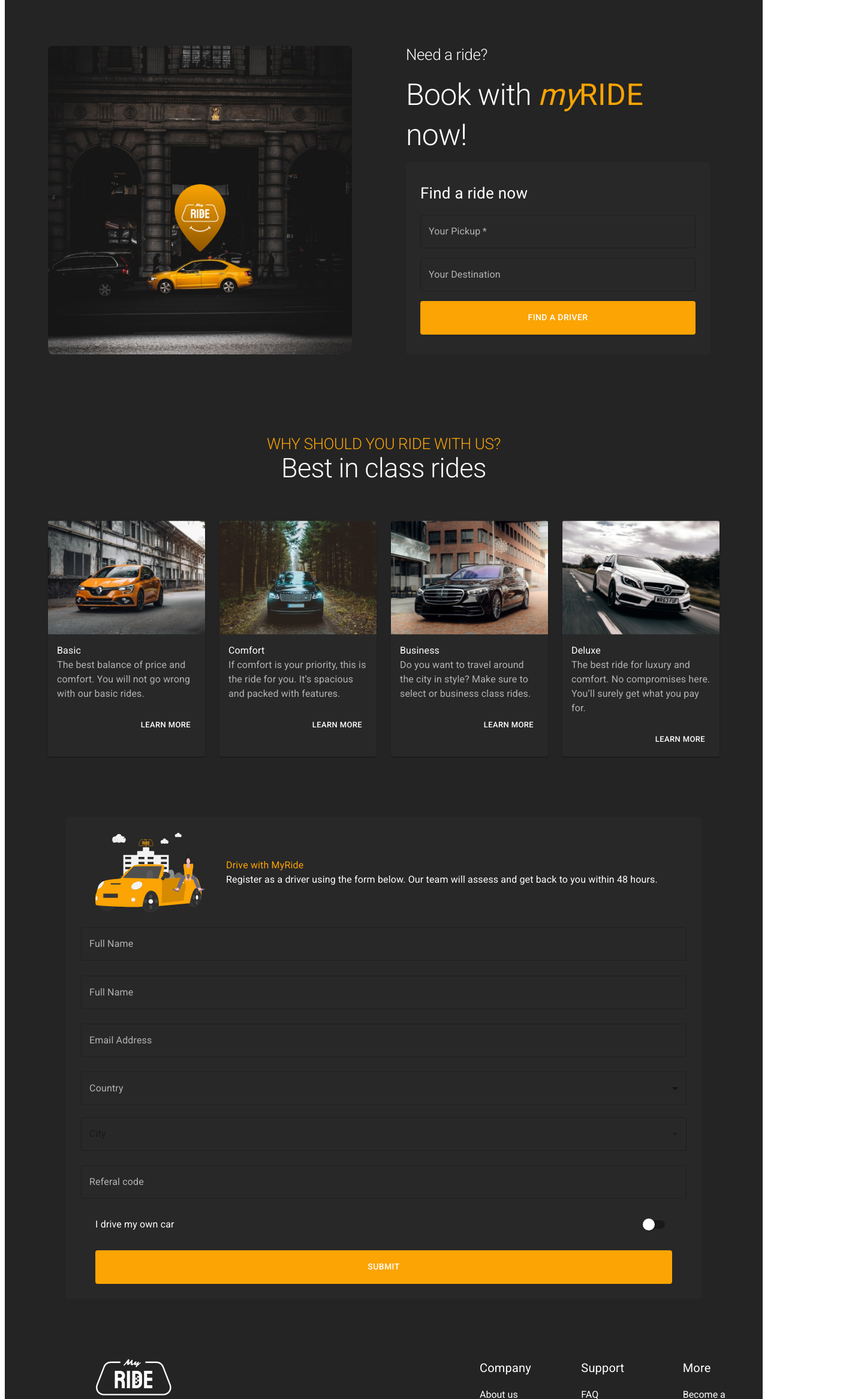
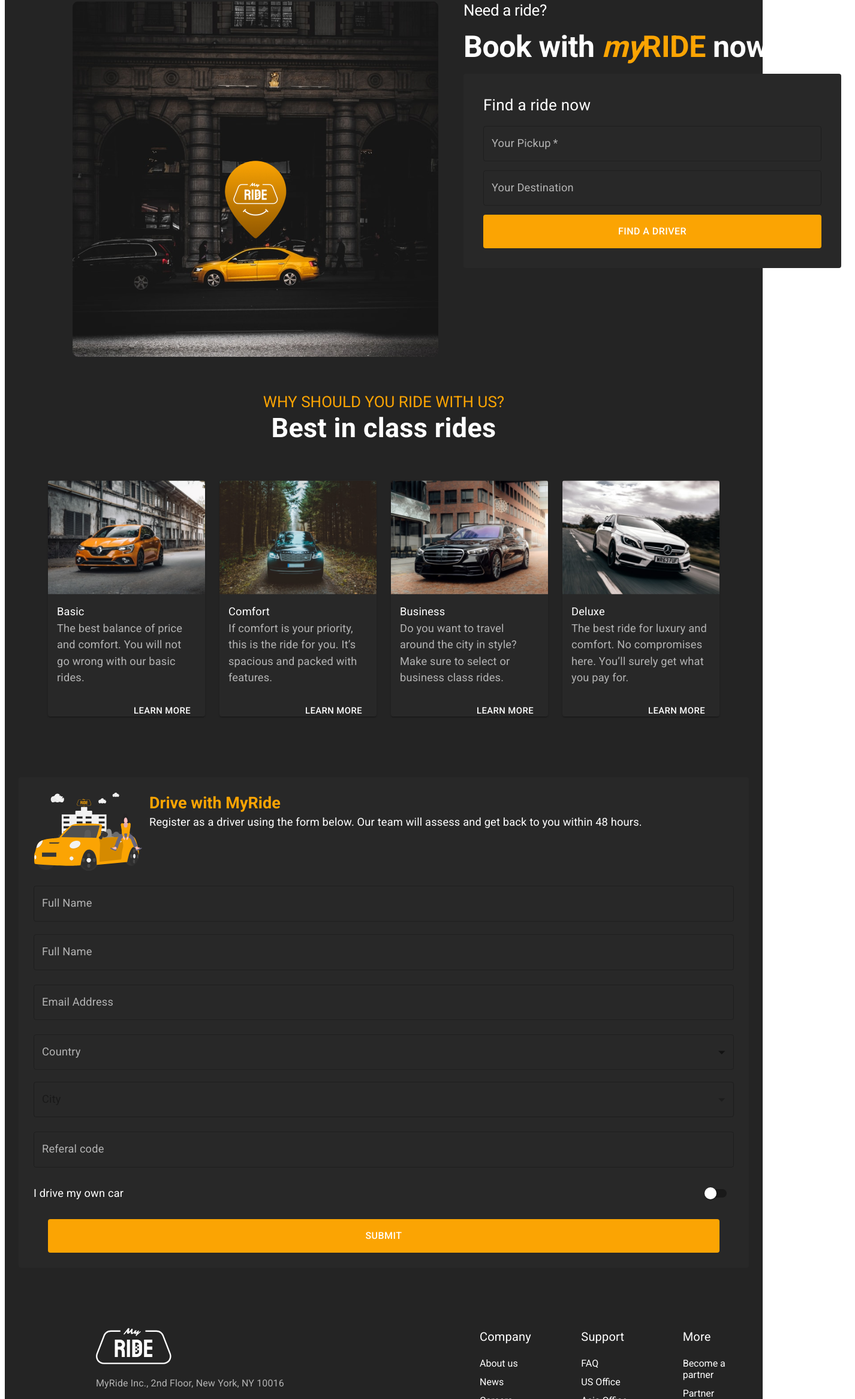
Before and after one commit to marcorezon/Compass-PB---Projeto-3, a React (Vite) app: page /home in a window 1280 px wide. Shown: the part 353-2686 px from the top of the page at 60% size, 1426 px wide, since content can reach past the window. Built offline with nearby package versions, Linux system fonts and the light colour scheme.

Commit message:
Added Mui styled components

```diff
--- a/src/pages/home.tsx
+++ b/src/pages/home.tsx
@@ -32,24 +32,12 @@
                 textAlign: 'center'
             }}>
 
-            <Typography
-                variant="h1"
-                component="h2"
-                sx={{
-                    color: 'text.primary',
-                    fontSize: "26px"
-                }}
-            >WHY SHOULD YOU RIDE WITH US?
+            <Typography variant="h3" component="h3">
+                WHY SHOULD YOU RIDE WITH US?
             </Typography>
 
-            <Typography
-                variant="h1"
-                component="h2"
-                sx={{
-                    color: 'primary.main',
-                    fontSize: "45px"
-                }}
-            >Best in class rides
+            <Typography variant="h4" component="h4">
+                Best in class rides
             </Typography>
 
             <ClassRideCards />
--- a/src/shared/Themes/standardTheme.ts
+++ b/src/shared/Themes/standardTheme.ts
@@ -22,4 +22,32 @@
             secondary: '#B3B3B3',
         },
     },
+    typography: {
+        fontSize: 16,
+        h1: {
+            fontSize: 26,
+            fontWeight: 400,
+            color: "#FFFFFF"
+        },
+        h2: {
+            fontSize: '50px',
+            fontWeight: 700,
+            color: '#FFFFFF'
+        },
+        h3: {
+            fontSize: 26,
+            fontWeight: 400,
+            color: "#FBA403"
+        },
+        h4: {
+            fontSize: "45px",
+            fontWeight: 700,
+            color: '#FFFFFF'
+        },
+        h5:  {
+            fontSize: 27,
+            fontWeight: 700,
+            color: "#FBA403"
+        }
+    }
   });
--- a/src/shared/components/FormattedSelect.tsx
+++ b/src/shared/components/FormattedSelect.tsx
@@ -1,7 +1,7 @@
 import { Box, FormControl, InputLabel, MenuItem, NativeSelect, Select, SelectChangeEvent } from "@mui/material";
 import countriesData from "./../../../utils/countries-and-cities";
 import { useState } from "react";
-
+import { ColumnContainer } from "./customComponents";
 export const FormattedSelect = () => {
 
     const countries = Object.keys(countriesData);
@@ -17,12 +17,11 @@
     }
 
     return (
-        <Box sx={{ display: 'flex', flexDirection: 'column', m: '0', p:'0', gap: '20px'}}>
-
+        <ColumnContainer gap='20px' sx={{alignItems: 'center'}}>
             <FormControl fullWidth>
-                <InputLabel id="demo-simple-select-label">Country</InputLabel>
+                <InputLabel id="contry-select-label">Country</InputLabel>
                 <Select
-
+                    name="country"
                     labelId="Country"
                     id="selectCountry"
                     value={country}
@@ -30,7 +29,6 @@
                     onChange={handleSelectCountry}
                 >
                     {countries.map( (country) => {
-                        console.log(country)
                         return (
                             <MenuItem key={country} value={country}>{country}</MenuItem>
                         );
@@ -40,8 +38,9 @@
             </FormControl>
 
             <FormControl disabled={country === ''} fullWidth>
-                <InputLabel id="demo-simple-select-label">City</InputLabel>
+                <InputLabel id="city-select-label">City</InputLabel>
                 <Select
+                    name="city"
                     labelId="City"
                     id="selectCity"
                     value={city}
@@ -56,6 +55,7 @@
 
                 </Select>
             </FormControl>
-        </Box>
+        </ColumnContainer>
+
     );
 }
--- a/src/shared/components/FormattedTextField.tsx
+++ b/src/shared/components/FormattedTextField.tsx
@@ -5,6 +5,7 @@
         <TextField
             variant="outlined"
             sx={{
+                color: "primary.light",
                 maxWidth: {iWidth},
                 height: '57px',
             }}
--- a/src/shared/components/classRideCard.tsx
+++ b/src/shared/components/classRideCard.tsx
@@ -6,22 +6,26 @@
         {
             label: "Basic",
             content: "The best balance of price and comfort. You will not go wrong with our basic rides.",
-            image: "./../../public/card images/card image.png"
+            image: "./../../public/card images/card image.png",
+            alt: "Basic class car"
         },
         {
             label: "Comfort",
             content: "If comfort is your priority, this is the ride for you. It’s spacious and packed with features.",
-            image: "./../../public/card images/card image-1.png"
+            image: "./../../public/card images/card image-1.png",
+            alt: "Comfort class car"
         },
         {
             label: "Business",
             content: "Do you want to travel around the city in style? Make sure to select or business class rides.",
-            image: "./../../public/card images/card image-2.png"
+            image: "./../../public/card images/card image-2.png",
+            alt: "Business class car"
         },
         {
             label: "Deluxe",
             content: "The best ride for luxury and comfort. No compromises here. You’ll surely get what you pay for.",
-            image: "./../../public/card images/card image-3.png"
+            image: "./../../public/card images/card image-3.png",
+            alt: "Deluxe class car"
         },
     ];
 
@@ -37,7 +41,7 @@
             }}
         >
             {classRides.map((object) => (
-                <Card
+                <Card  key={object.label}
                     sx={{
                         width: '307px',
                         height: '394px',
@@ -46,6 +50,8 @@
                     <CardMedia
                         sx={{ height: 190 }}
                         component="img"
+                        alt={object.alt}
+                        src="car"
                         image={object.image}
                     />
                     <CardContent sx={{p: '15px'}}>
--- /dev/null
+++ b/src/shared/components/customComponents.tsx
@@ -0,0 +1,32 @@
+import { Box, styled } from "@mui/material";
+
+
+export const InlineContainer = styled(Box) ({
+    display: 'flex',
+    flexDirection: 'row',
+    width: '100%',
+    height: '100%',
+    margin: '0',
+    p: '0',
+});
+
+export const ColumnContainer =  styled(Box) ({
+    display: 'flex',
+    flexDirection: 'column',
+    width: '100%',
+    height: '100%',
+    flexWrap: 'wrap',
+    margin: '0',
+    p: '0',
+});
+
+export const Img = styled('img') ({
+    width: '100%',
+    height: '100%',
+    margin: '0',
+    p: '0',
+});
+
+export const Span = styled('span') ({
+
+});
--- a/src/shared/components/footer.tsx
+++ b/src/shared/components/footer.tsx
@@ -1,4 +1,4 @@
-import { Button, Container, Link, Typography } from "@mui/material";
+import { Box, Container, Link, Typography, createTheme } from "@mui/material";
 import facebookLogo from "./../../../public/footer/Facebook.svg";
 import instagramLogo from "./../../../public/footer/Instagram.svg";
 import twitterLogo from "./../../../public/footer/Twitter.svg";
@@ -8,76 +8,50 @@
     {
         identifier: "Company",
         links: ['About us', 'News', 'Careers', 'How we work'],
-        relativeAnchor: []
     },
     {
         identifier: "Support",
         links: ['FAQ', 'US Office', 'Asia Office', 'Help Center'],
-        relativeAnchor: []
     },
     {
         identifier: "More",
         links: ['Become a partner', 'Partner Support', 'Mobile app links'],
-        relativeAnchor: []
     }
 ]
 
-const footerTextTheme = {mb: '8px', color: "primary.main", fontSize: "20px"};
-const footerLinkTheme = {p: '0', color: "primary.main", textTransform :"none", fontSize: '16px'};
-const footerLocation = {color: 'text.secondary', fontSize: '16px', fontWeight: '400'};
-const footerTheme = {
-    display: 'inline-flex',
-    py: '40px',
-    mx: '80px',
-    gap: '80px',
-    width: '100%'
-}
+const footerLinkTheme = { p: '0', color: "primary.main", textTransform: "none", fontSize: '16px' };
+const sectionLink = { display: 'flex', flexDirection: 'column', alignItems: 'flex-start', gap: '12px' }
 
 export const Footer = () => {
     return (
-        <Container sx={{...footerTheme}}>
-            <Container
-                sx={{
-                    display: 'flex',
-                    flexDirection: 'column',
-                    gap: "16px"
-                }}>
+        <Container sx={{ display: 'inline-flex', py: '40px', mx: '80px', gap: '80px', width: '100%' }}>
+            <Container sx={{ display: 'flex', flexDirection: 'column', gap: "16px" }}>
+                <Box>
+                    <img src={whiteLogo} alt="blank logo" />
+                </Box>
 
-                <div>
-                    <img src={whiteLogo} alt="blank logo"/>
-                </div>
-
-                <Typography sx={{...footerLocation}}>
+                <Typography sx={{ color: 'text.secondary', fontSize: '16px', fontWeight: '400' }}>
                     MyRide Inc., 2nd Floor, New York, NY 10016
                 </Typography>
 
-                <Container sx={{display: 'flex', p: '0px', gap: "16px"}}>
-                    <img src={facebookLogo} alt="facebook logo"/>
-                    <img src={instagramLogo} alt="instagram logo"/>
-                    <img src={twitterLogo} alt="twitter logo"/>
+                <Container sx={{ display: 'flex', p: '0px', gap: "16px" }}>
+                    <img src={facebookLogo} alt="facebook logo" />
+                    <img src={instagramLogo} alt="instagram logo" />
+                    <img src={twitterLogo} alt="twitter logo" />
                 </Container>
 
             </Container>
-            <Container sx={{display: 'inline-flex', gap: '20px'}}>
-                {footerData.map( (linkSection) => {
-                    return(
-                        <Container
-                            sx={{
-                                display: 'flex',
-                                flexDirection:'column',
-                                alignItems: 'flex-start',
-                                gap: '12px'
-                            }}>
-                            <Typography sx={{...footerTextTheme}}>{linkSection.identifier}</Typography>
 
-                            {linkSection.links.map( (link) => {
-                                return (
-                                    <Link href="#" underline="none" sx={{...footerLinkTheme}}>{link}</Link>
-                                );
-                            })}
+            <Container sx={{ display: 'inline-flex', gap: '20px' }}>
+                {footerData.map((linkSection) => {
+                    return (
+                        <Container key={linkSection.identifier} sx={{ ...sectionLink }}>
+                            <Typography sx={{ mb: '8px', color: "primary.main", fontSize: "20px" }}>
+                                {linkSection.identifier}
+                            </Typography>
+                            { linkSection.links.map((link) => {return (<Link key={link} href="#" underline="none" sx={{ ...footerLinkTheme }}> {link} </Link>);} ) }
                         </Container>
-                    );
-                })}
+                    );})}
             </Container>
         </Container>
     );
--- a/src/shared/components/getARide.tsx
+++ b/src/shared/components/getARide.tsx
@@ -3,93 +3,35 @@
 
 import Magnifier from "./../../../public/magnifier.svg";
 import RideImage from "./../../../public/homeImages/ride.png";
+import { InlineContainer, ColumnContainer, Img, Span } from "./customComponents";
 
 export const GetARide = () => {
     return (
-        <Container
-            sx={{
-                width: '100%',
-                overflow: 'hidden',
-                my: '74px',
-                px: '89px',
-                display: 'inline-flex',
-                gap: '42px'
-            }}>
+        <InlineContainer alignContent='center' my = '74px' px = '89px' gap = '42px'>
+            <Img src={RideImage} alt="taxi image" sx={{maxHeight:'593px', maxWidth: '610px'}}/>
 
-            <Container>
-                <Typography
-                    sx={{ maxHeight: '593px', maxWidth: '610px', width: '100%', height: '100%' }}
-                    component="img"
-                    src={RideImage}
-                    alt="taxi image"
-                />
-            </Container>
+            <ColumnContainer gap = '15px'>
+                <Typography variant='h1' component='h1'>
+                        Need a ride?
+                    </Typography>
 
-            <Container
-                sx={{
-                    maxWidth: '610px',
-                    display: 'flex',
-                    flexDirection: 'column',
-                    m: '0px',
-                    p: '0px',
-                    gap: '15px',
-                    justifyContent: 'center'
-                    }}
-            >
-                <Typography
-                    sx={{
-                        fontSize: '26px',
-                        color: 'primary.main'
-                    }}
-                    variant="h1"
-                    component='h2'
-                >Need a ride?
-                </Typography>
+                    <Typography variant='h2' component="h2">
+                        Book with <Span sx={{color: 'text.primary'}}><i>my</i>RIDE</Span> now!
+                    </Typography>
 
-                <Typography
-                    sx={{fontSize: '50px', color: 'primary.main'}}
-                    variant="h1"
-                    component='h2'
-                >   Book with <Typography component="span" sx={{fontSize: '50px', color: 'text.primary'}}><i>my</i>RIDE</Typography> now!
-                </Typography>
+                    <ColumnContainer justifySelf = 'center' maxWidth = '610px' gap = '15px' padding="33px" bgcolor= 'background.paper' borderRadius = '4px'>
+                        <Typography sx={{fontSize: '26px', color: 'primary.main'}}>
+                            Find a ride now
+                        </Typography>
 
-                <Container
-                    sx={{
-                        maxWidth: '610px',
-                        display: 'flex',
-                        flexDirection: 'column',
-                        gap: '16px',
-                        bgcolor: 'background.paper',
-                        m: '0',
-                        p: '33px',
-                        borderRadius: '4px'
-                    }}
-                >
-                    <Typography
-                        sx={{
-                            fontSize: '26px',
-                            color: 'primary.main'
-                        }}
-                    >Find a ride now
-                    </Typography>
-                    <TextField
-                        required
-                        label="Your Pickup"
-                        placeholder=""
-                    />
+                        <TextField name="pickup" required label="Your Pickup" placeholder=""/>
 
-                    <TextField
-                        label="Your Destination"
-                    />
+                        <TextField name="destination" label="Your Destination"/>
 
-                    <FormattedButton
-                        text="FIND A DRIVER"
-                        max="544px"
-                    />
-
-                </Container>
-            </Container>
-        </Container>
+                        <FormattedButton text="FIND A DRIVER" max="544px"/>
+                    </ColumnContainer>
+            </ColumnContainer>
+        </InlineContainer>
     );
 
 }
--- a/src/shared/components/register.tsx
+++ b/src/shared/components/register.tsx
@@ -1,9 +1,12 @@
-import { Box, Container, FormControl, FormControlLabel, FormLabel, Radio, RadioGroup, Switch, TextField, Typography } from "@mui/material";
+import { Container, FormControl, FormControlLabel, FormLabel, Radio, RadioGroup, Switch, TextField, Typography } from "@mui/material";
 import FormImage from "./../../../public/Popup image.svg";
 import { FormattedTextField } from "./FormattedTextField";
 import { useState } from "react";
 import { FormattedButton } from "./FomatedButton";
 import { FormattedSelect } from "./FormattedSelect";
+
+import { InlineContainer, ColumnContainer, Img } from "./customComponents";
+
 const radioData = [
     {
         radioValue: 'sedan',
@@ -35,96 +38,66 @@
         showForm ? setShowForm(false) : setShowForm(true);
     }
     return (
-        <Box
-            sx={{
-                flexDirection: 'column',
-                maxWidth: '1252px',
-                display: "flex",
-                p: '25px',
-                gap: '24px',
-                borderRadius: '4px',
-                bgcolor: 'background.paper'
-            }}>
-            <Container sx={{ textAlign: 'start', display: 'inline-flex' }}>
-                <img src={FormImage} />
-                <Container sx={{ display: 'flex', flexDirection: 'column', justifyContent: 'center' }}>
-                    <Typography
-                        component='p'
-                        sx={{ color: 'text.primary' }}
-                    >Drive with MyRide
+        <ColumnContainer
+            maxWidth = '1252px'
+            p = '25px'
+            gap = '24px'
+            borderRadius = '4px'
+            bgcolor = 'background.paper'
+            >
+
+            <InlineContainer textAlign='start'>
+                <Img src={FormImage} alt="car icon" sx={{maxWidth: '193px', maxHeight: '132px'}}/>
+                <ColumnContainer justifyContent = 'center'>
+                    <Typography variant = "h5" component='h5'>
+                        Drive with MyRide
                     </Typography>
-                    <Typography
-                        component='p'
-                        sx={{ color: 'primary.main' }}
-                    >Register as a driver using the form below. Our team will assess and get back to you within 48 hours.
+                    <Typography component='p' sx={{ color: 'primary.main' }}>
+                        Register as a driver using the form below. Our team will assess and get back to you within 48 hours.
                     </Typography>
-                </Container>
-            </Container>
+                </ColumnContainer>
+            </InlineContainer>
 
             <FormattedTextField iWidth="1264px" placeHolder="Full Name" />
 
             <TextField
+                name="name"
                 label="Full Name"
             />
             <TextField
+                name="email"
                 label="Email Address"
             />
+
             <FormattedSelect />
 
             <TextField
+                name="referal code"
                 label="Referal code"
             />
 
-            <Container sx={{
-                display: 'flex',
-                alignItems: 'center',
-                justifyContent: 'space-between'
-            }}>
-                <Typography
-                    component="p"
-                    sx={{
-                        color: '#fff',
-                        textAlign: 'start',
-                        fontSize: '16px'
-                    }}
-                >I drive my own car
+            <InlineContainer alignItems= 'center' justifyContent ='space-between'>
+                <Typography component="p" sx={{color: '#fff', textAlign: 'start'}}>
+                    I drive my own car
                 </Typography>
+                <Switch name="switch" inputProps={{ 'aria-label': 'controlled' }} onChange={toggleShowForm}/>
+            </InlineContainer>
 
-                <Switch
-                    inputProps={{ 'aria-label': 'controlled' }}
-                    onChange={toggleShowForm}
-                />
-            </Container>
 
             {showForm && (
-                <FormControl
-                    sx={{
-                        display: 'flex',
-                        alignItems: 'flex-start',
-                        gap: '16px'
-                    }}
-                >
-                    <FormLabel
-                        id="demo-radio-buttons-group-label"
-                        sx={{
-                            color: 'text.primary'
-                        }}
-                    >Select your car type
+                <FormControl sx={{ display: 'flex', alignItems: 'flex-start', gap: '16px'}}>
+                    <FormLabel id="car-type" sx={{ color: 'text.primary' }}>
+                        Select your car type
                     </FormLabel>
 
-                    <RadioGroup
-                        row
-                        name="radio-buttons-group"
-                    >
+                    <RadioGroup row name="Car type">
                         {radioData.map((category) => {
                             return (
-                                <FormControlLabel
-                                    key={category.radioValue}
-                                    value={category.radioValue}
+                                <FormControlLabel key={category.radioValue} value={category.radioValue} label=""
                                     control={
                                         <Radio
-                                            icon={<img src={category.imageLink} alt="" />}
-                                            checkedIcon={<img src={category.imageLink} alt="" />}
+                                            icon={<Img src={category.imageLink} alt={category.altContent} />}
+                                            checkedIcon={<Img src={category.imageLink} alt={category.altContent} />}
                                             sx={{
                                                 borderRadius: '10px',
                                                 '&.Mui-checked': {
@@ -144,6 +117,6 @@
             <Container sx={{ maxWidth: '200px' }}>
                 <FormattedButton text="Submit" max="200px" />
             </Container>
-        </Box>
+        </ColumnContainer>
     );
 }
```
Also changed, not shown: src/shared/components/header.tsx (+15 -41 lines).
